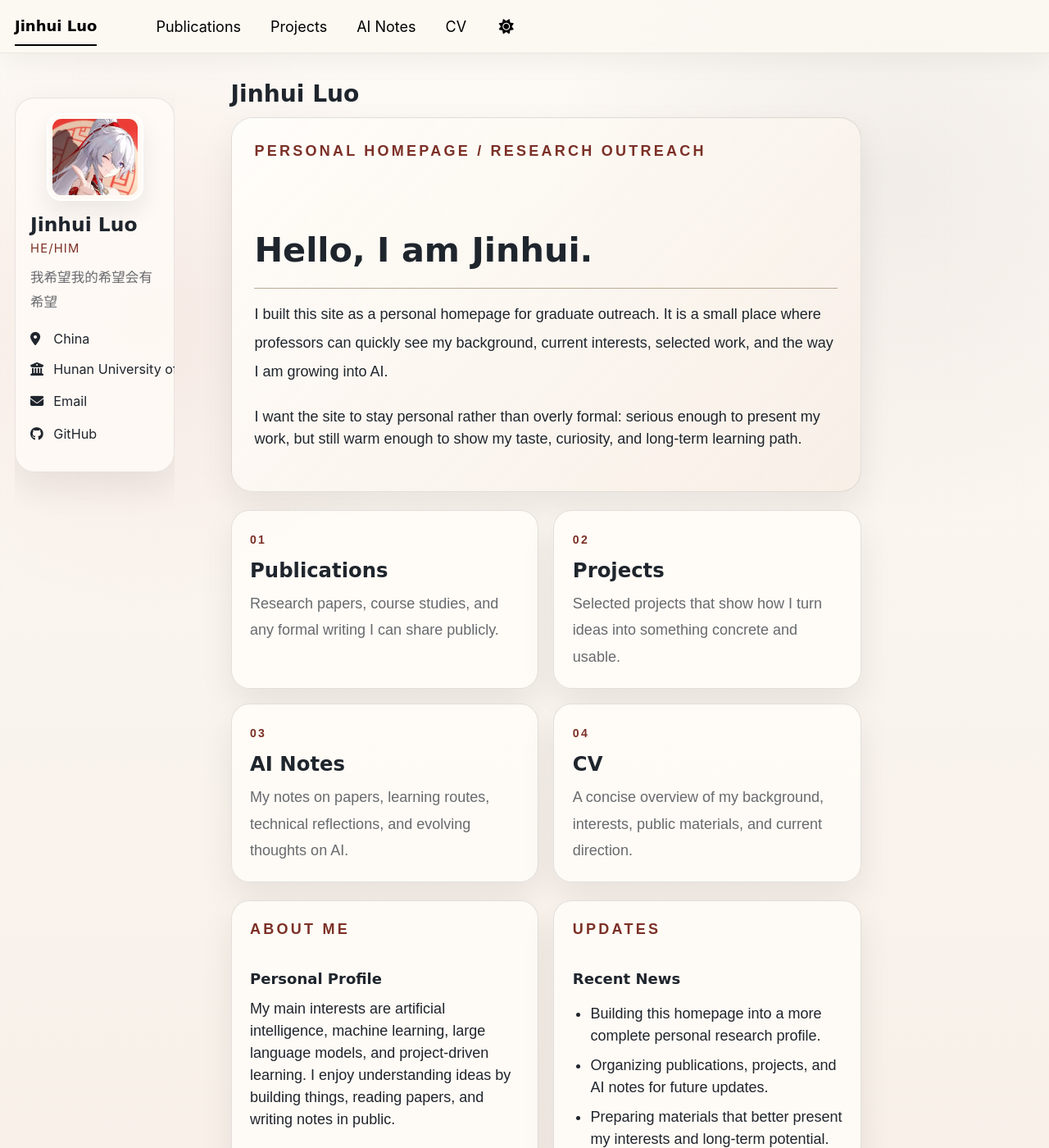
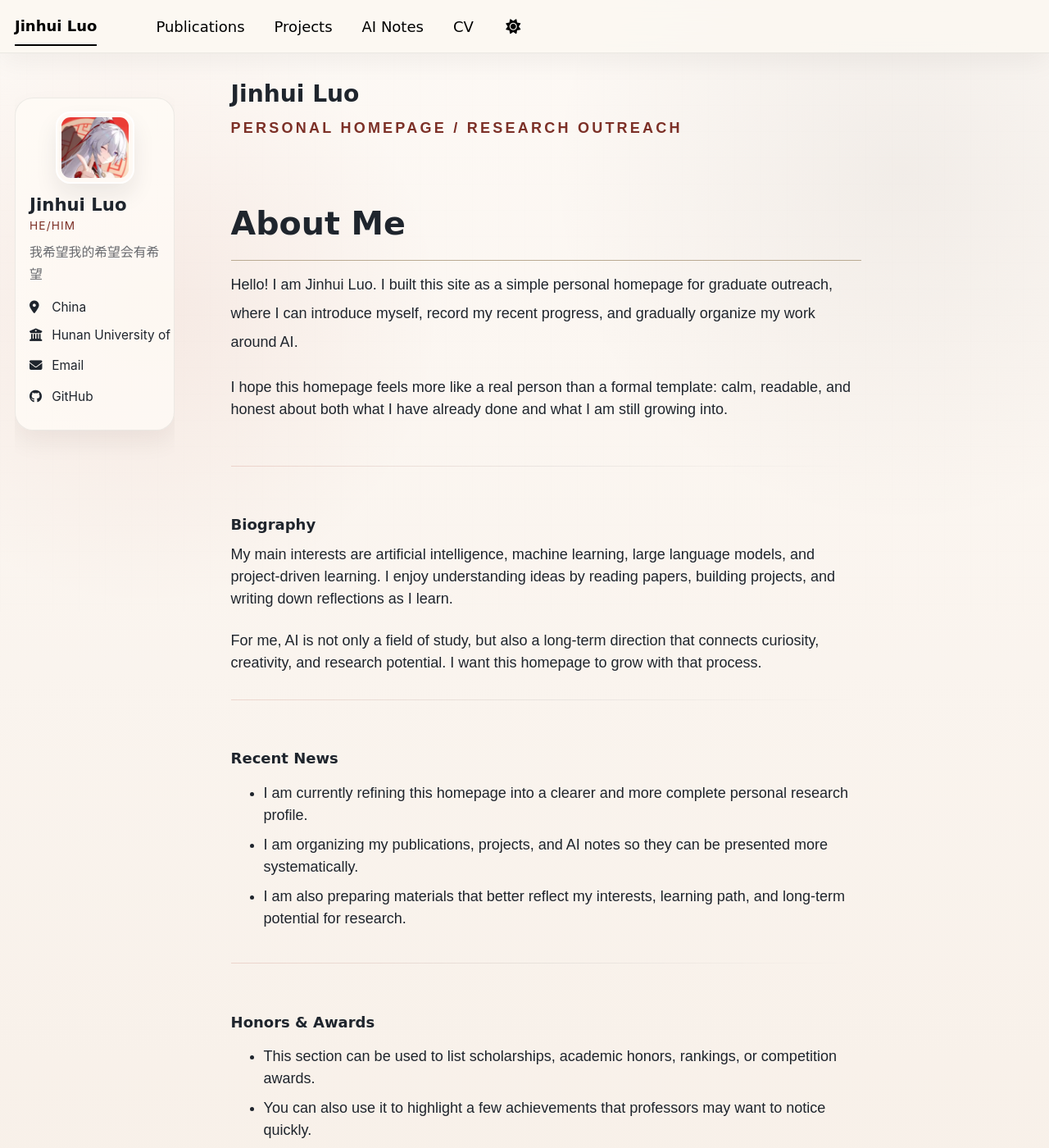
Before and after one commit to Jinhui524/Jinhui524.github.io, a Jekyll site: the page built from _pages/about.md, in a window 1280 px wide and 1400 px high. Shown: the whole window at 82% size. Built offline with Jekyll 4.4.1, drawn with Linux system fonts in a browser that asks for light colours; a script bundle is joined from its source files by our own code; library files that are not in the unit come from our copies; some of the changed text lies outside the part shown.

Commit message:
update content

```diff
--- a/_pages/about.md
+++ b/_pages/about.md
@@ -3,109 +3,81 @@ layout: single
 permalink: /
 title: "Jinhui Luo"
 author_profile: true
-excerpt: "A simple personal homepage for publications, projects, notes, honors, and research outreach."
+excerpt: "A personal homepage for research outreach, notes, honors, and long-term growth in AI."
 redirect_from:
   - /about/
   - /about.html
 ---
 
-<section class="home-minimal">
-  <div class="home-minimal__intro">
-    <p class="home-minimal__eyebrow">Personal Homepage / Research Outreach</p>
-    <h2>Hello, I am Jinhui.</h2>
-    <p class="home-minimal__lead">
-      I built this site as a personal homepage for graduate outreach.
-      It is a small place where professors can quickly see my background, current interests,
-      selected work, and the way I am growing into AI.
+<section class="home-story">
+  <section class="home-story__hero">
+    <p class="home-story__eyebrow">Personal Homepage / Research Outreach</p>
+    <h2>About Me</h2>
+    <p class="home-story__lead">
+      Hello! I am Jinhui Luo. I built this site as a simple personal homepage for graduate outreach,
+      where I can introduce myself, record my recent progress, and gradually organize my work around AI.
     </p>
     <p>
-      I want the site to stay personal rather than overly formal:
-      serious enough to present my work, but still warm enough to show my taste, curiosity,
-      and long-term learning path.
+      I hope this homepage feels more like a real person than a formal template:
+      calm, readable, and honest about both what I have already done and what I am still growing into.
     </p>
-  </div>
+  </section>
 
-  <div class="home-links-grid">
-    <a class="home-link-card" href="{{ '/publications/' | relative_url }}">
-      <span class="home-link-card__meta">01</span>
-      <h3>Publications</h3>
-      <p>Research papers, course studies, and any formal writing I can share publicly.</p>
-    </a>
-    <a class="home-link-card" href="{{ '/projects/' | relative_url }}">
-      <span class="home-link-card__meta">02</span>
-      <h3>Projects</h3>
-      <p>Selected projects that show how I turn ideas into something concrete and usable.</p>
-    </a>
-    <a class="home-link-card" href="{{ '/notes/' | relative_url }}">
-      <span class="home-link-card__meta">03</span>
-      <h3>AI Notes</h3>
-      <p>My notes on papers, learning routes, technical reflections, and evolving thoughts on AI.</p>
-    </a>
-    <a class="home-link-card" href="{{ '/cv/' | relative_url }}">
-      <span class="home-link-card__meta">04</span>
-      <h3>CV</h3>
-      <p>A concise overview of my background, interests, public materials, and current direction.</p>
-    </a>
-  </div>
+  <section class="home-story__section">
+    <h3>Biography</h3>
+    <p>
+      My main interests are artificial intelligence, machine learning, large language models,
+      and project-driven learning. I enjoy understanding ideas by reading papers, building projects,
+      and writing down reflections as I learn.
+    </p>
+    <p>
+      For me, AI is not only a field of study, but also a long-term direction that connects curiosity,
+      creativity, and research potential. I want this homepage to grow with that process.
+    </p>
+  </section>
 
-  <div class="home-panels">
-    <section class="home-panel">
-      <p class="home-minimal__eyebrow">About Me</p>
-      <h3>Personal Profile</h3>
-      <p>
-        My main interests are artificial intelligence, machine learning, large language models,
-        and project-driven learning. I enjoy understanding ideas by building things,
-        reading papers, and writing notes in public.
-      </p>
-    </section>
+  <section class="home-story__section">
+    <h3>Recent News</h3>
+    <ul class="home-story__list">
+      <li>I am currently refining this homepage into a clearer and more complete personal research profile.</li>
+      <li>I am organizing my publications, projects, and AI notes so they can be presented more systematically.</li>
+      <li>I am also preparing materials that better reflect my interests, learning path, and long-term potential for research.</li>
+    </ul>
+  </section>
 
-    <section class="home-panel">
-      <p class="home-minimal__eyebrow">Updates</p>
-      <h3>Recent News</h3>
-      <ul class="home-list">
-        <li>Building this homepage into a more complete personal research profile.</li>
-        <li>Organizing publications, projects, and AI notes for future updates.</li>
-        <li>Preparing materials that better present my interests and long-term potential.</li>
-      </ul>
-    </section>
+  <section class="home-story__section">
+    <h3>Honors & Awards</h3>
+    <ul class="home-story__list">
+      <li>This section can be used to list scholarships, academic honors, rankings, or competition awards.</li>
+      <li>You can also use it to highlight a few achievements that professors may want to notice quickly.</li>
+    </ul>
+  </section>
 
-    <section class="home-panel">
-      <p class="home-minimal__eyebrow">Highlights</p>
-      <h3>Honors & Recognition</h3>
-      <ul class="home-list">
-        <li>This section can be used for scholarships, awards, rankings, or competition results.</li>
-        <li>It is also a good place to list representative achievements at a glance.</li>
-      </ul>
-    </section>
+  <section class="home-story__section">
+    <h3>Notes & Writing</h3>
+    <p>
+      I plan to use this homepage as a quiet archive for notes on papers, learning routes, project reflections,
+      and my evolving understanding of artificial intelligence.
+    </p>
+    <p>
+      Instead of making this page full of links, I prefer keeping the homepage clean and letting the top navigation
+      lead to the main sections such as Publications, Projects, AI Notes, and CV.
+    </p>
+  </section>
 
-    <section class="home-panel">
-      <p class="home-minimal__eyebrow">Writing</p>
-      <h3>Notes Archive</h3>
-      <p>
-        My notes page will gradually collect AI reading notes, project retrospectives,
-        learning routes, and stage-by-stage reflections.
-      </p>
-      <p><a href="{{ '/notes/' | relative_url }}">Open AI Notes</a></p>
-    </section>
-  </div>
+  <section class="home-story__section">
+    <h3>Interests</h3>
+    <p>
+      Beyond research and projects, I also want this page to keep a little space for my interests,
+      reading taste, aesthetics, and other small details that make a homepage feel human.
+    </p>
+  </section>
 
-  <div class="home-panels home-panels--two">
-    <section class="home-panel home-panel--soft">
-      <p class="home-minimal__eyebrow">Interests</p>
-      <h3>Beyond Work</h3>
-      <p>
-        I also want this site to keep a little personality:
-        hobbies, reading taste, aesthetics, and the small things that make a homepage feel human.
-      </p>
-    </section>
-
-    <section class="home-panel home-panel--dark">
-      <p class="home-minimal__eyebrow">Future</p>
-      <h3>What I Want This Site To Become</h3>
-      <p>
-        Over time, I hope this homepage becomes a quiet but memorable record of my work,
-        my thinking, and my path into AI research.
-      </p>
-    </section>
-  </div>
+  <section class="home-story__section home-story__section--last">
+    <h3>More Coming Soon</h3>
+    <p>
+      Later, I would like to add more sections here, such as selected notes, long-term plans,
+      project retrospectives, and other parts of my learning journey.
+    </p>
+  </section>
 </section>
--- a/_sass/layout/_outreach.scss
+++ b/_sass/layout/_outreach.scss
@@ -37,8 +37,8 @@ body::before {
 }
 
 .page__title,
-.home-minimal h2,
-.home-minimal h3,
+.home-story h2,
+.home-story h3,
 .masthead__menu-item--lg a {
   font-family: "Comic Sans MS", "Comic Sans", cursive;
 }
@@ -59,6 +59,7 @@ body::before {
 }
 
 .masthead__menu-item a {
+  font-family: "Comic Sans MS", "Comic Sans", cursive;
   transition: color 0.18s ease, transform 0.18s ease;
 }
 
@@ -95,11 +96,11 @@ img.author__avatar {
 }
 
 .sidebar .author-card {
-  padding: 1rem 1rem 1.15rem;
-  border-radius: 24px;
-  background: rgba(255, 251, 246, 0.86);
-  border: 1px solid rgba(31, 37, 45, 0.1);
-  box-shadow: var(--outreach-shadow);
+  padding: 0.9rem 0.95rem 1rem;
+  border-radius: 22px;
+  background: rgba(255, 251, 246, 0.78);
+  border: 1px solid rgba(31, 37, 45, 0.08);
+  box-shadow: 0 14px 30px rgba(26, 23, 20, 0.06);
 }
 
 .sidebar .author__avatar {
@@ -108,8 +109,8 @@ img.author__avatar {
 
 .sidebar .author__avatar img,
 .sidebar img.author__avatar {
-  max-width: 118px;
-  width: 118px;
+  max-width: 96px;
+  width: 96px;
   margin: 0 auto;
   display: block;
 }
@@ -121,33 +122,33 @@ img.author__avatar {
 }
 
 .sidebar .author__name {
-  margin-top: 0.85rem;
-  margin-bottom: 0.25rem;
+  margin-top: 0.8rem;
+  margin-bottom: 0.18rem;
   font-family: "Comic Sans MS", "Comic Sans", cursive;
-  font-size: 1.3rem;
-  line-height: 1.15;
+  font-size: 1.18rem;
+  line-height: 1.12;
 }
 
 .sidebar .author__pronouns {
-  margin-top: 0.2rem;
-  margin-bottom: 0.4rem;
+  margin-top: 0.15rem;
+  margin-bottom: 0.35rem;
   color: var(--outreach-accent-deep);
-  font-size: 0.82rem;
+  font-size: 0.76rem;
   letter-spacing: 0.08em;
   text-transform: uppercase;
 }
 
 .sidebar .author__bio {
-  margin-top: 0.55rem;
-  margin-bottom: 0.85rem;
+  margin-top: 0.45rem;
+  margin-bottom: 0.7rem;
   color: var(--outreach-muted);
-  font-size: 0.92rem;
-  line-height: 1.8;
+  font-size: 0.88rem;
+  line-height: 1.72;
 }
 
 .sidebar .author__urls-wrapper {
   display: block;
-  margin-top: 0.2rem;
+  margin-top: 0.1rem;
   cursor: default;
 }
 
@@ -163,9 +164,9 @@ img.author__avatar {
 }
 
 .sidebar .author__urls li {
-  margin-bottom: 0.42rem;
+  margin-bottom: 0.36rem;
   color: var(--outreach-ink);
-  font-size: 0.9rem;
+  font-size: 0.86rem;
 }
 
 .sidebar .author__urls li a {
@@ -179,9 +180,7 @@ img.author__avatar {
 
 .archive-note,
 .outreach-empty,
-.cv-card,
-.home-link-card,
-.home-panel {
+.cv-card {
   background: var(--outreach-paper);
   border: 1px solid var(--outreach-line);
   box-shadow: var(--outreach-shadow);
@@ -227,22 +226,38 @@ img.author__avatar {
   padding-left: 1.2rem;
 }
 
-.home-minimal {
+.home-story {
   position: relative;
-  padding-bottom: 2rem;
+  padding-bottom: 1.5rem;
 }
 
-.home-minimal__intro {
-  padding: 1.5rem 1.55rem;
-  border-radius: 26px;
-  background:
-    linear-gradient(135deg, rgba(255, 253, 249, 0.96), rgba(247, 238, 229, 0.84));
-  border: 1px solid var(--outreach-line);
-  box-shadow: var(--outreach-shadow);
+.home-story__hero,
+.home-story__section {
+  position: relative;
+  padding: 0 0 1.8rem;
 }
 
-.home-minimal__eyebrow {
-  margin-bottom: 0.55rem;
+.home-story__hero::after,
+.home-story__section::after {
+  content: "";
+  position: absolute;
+  left: 0;
+  right: 0;
+  bottom: 0;
+  height: 1px;
+  background: linear-gradient(90deg, rgba(177, 77, 58, 0.18), rgba(31, 37, 45, 0.08), rgba(177, 77, 58, 0));
+}
+
+.home-story__section {
+  padding-top: 1.35rem;
+}
+
+.home-story__section--last::after {
+  display: none;
+}
+
+.home-story__eyebrow {
+  margin-bottom: 0.5rem;
   color: var(--outreach-accent-deep);
   font-size: 0.8rem;
   font-weight: 700;
@@ -250,121 +265,40 @@ img.author__avatar {
   text-transform: uppercase;
 }
 
-.home-minimal__intro h2 {
-  margin-bottom: 0.75rem;
-  font-size: 2.3rem;
+.home-story__hero h2,
+.home-story__section h3 {
+  margin-bottom: 0.7rem;
 }
 
-.home-minimal__lead {
-  font-size: 1.08rem;
+.home-story__hero h2 {
+  font-size: 2.2rem;
+}
+
+.home-story__lead {
+  font-size: 1.06rem;
   line-height: 1.95;
 }
 
-.home-links-grid {
-  display: grid;
-  grid-template-columns: repeat(2, minmax(0, 1fr));
-  gap: 1rem;
-  margin-top: 1.2rem;
-}
-
-.home-link-card {
-  display: block;
-  padding: 1.2rem 1.25rem;
-  border-radius: 22px;
-  color: inherit !important;
-  text-decoration: none !important;
-  transition: transform 0.18s ease, box-shadow 0.18s ease, border-color 0.18s ease;
-}
-
-.home-link-card:hover {
-  transform: translateY(-4px);
-  border-color: rgba(177, 77, 58, 0.24);
-  box-shadow: 0 24px 48px rgba(26, 23, 20, 0.1);
-}
-
-.home-link-card__meta {
-  color: var(--outreach-accent-deep);
-  font-size: 0.78rem;
-  font-weight: 700;
-  letter-spacing: 0.16em;
-}
-
-.home-link-card h3 {
-  margin: 0.55rem 0 0.55rem;
-  font-size: 1.35rem;
-}
-
-.home-link-card p {
-  margin-bottom: 0;
-  color: var(--outreach-muted);
-  line-height: 1.8;
-}
-
-.home-panels {
-  display: grid;
-  grid-template-columns: repeat(2, minmax(0, 1fr));
-  gap: 1rem;
-  margin-top: 1.2rem;
-}
-
-.home-panels--two {
-  grid-template-columns: repeat(2, minmax(0, 1fr));
-}
-
-.home-panel {
-  padding: 1.2rem 1.25rem;
-  border-radius: 22px;
-}
-
-.home-panel h3 {
-  margin-bottom: 0.65rem;
-}
-
-.home-panel p:last-child,
-.home-list:last-child {
+.home-story__section p:last-child,
+.home-story__list:last-child {
   margin-bottom: 0;
 }
 
-.home-panel--soft {
-  background:
-    linear-gradient(135deg, rgba(255, 249, 242, 0.95), rgba(249, 238, 228, 0.84));
-}
-
-.home-panel--dark {
-  background: linear-gradient(135deg, rgba(27, 34, 41, 0.98), rgba(77, 42, 39, 0.95));
-  color: #fff;
-}
-
-.home-panel--dark p,
-.home-panel--dark h3,
-.home-panel--dark .home-minimal__eyebrow {
-  color: #fff;
-}
-
-.home-panel--dark .home-minimal__eyebrow {
-  opacity: 0.8;
-}
-
 @media (max-width: 920px) {
-  .home-links-grid,
-  .home-panels,
-  .home-panels--two,
   .cv-grid {
     grid-template-columns: 1fr;
   }
 }
 
 @media (max-width: 640px) {
-  .home-minimal__intro,
-  .home-link-card,
-  .home-panel,
   .archive-note,
   .outreach-empty,
-  .cv-card {
+  .cv-card,
+  .sidebar .author-card {
     border-radius: 20px;
   }
 
-  .home-minimal__intro h2 {
+  .home-story__hero h2 {
     font-size: 2rem;
   }
 }
```
